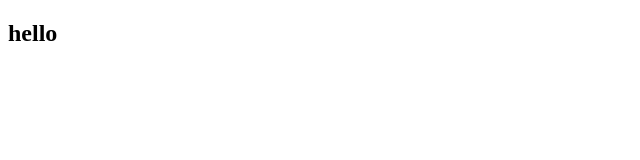
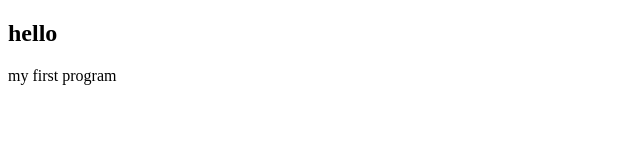
Before and after one commit to areegtarek2002/first, a plain HTML site: page index.html in a window 1280 px wide. Shown: the whole page, without its empty margins (0-640 px from the left). Drawn offline with Linux system fonts and the light colour scheme.

Commit message:
adding a paragraph

```diff
--- a/index.html
+++ b/index.html
@@ -7,6 +7,7 @@
 </head>
 <body>
     <h2>hello </h2>
+    <p>my first program</p>
 
 </body>
 </html>
```
